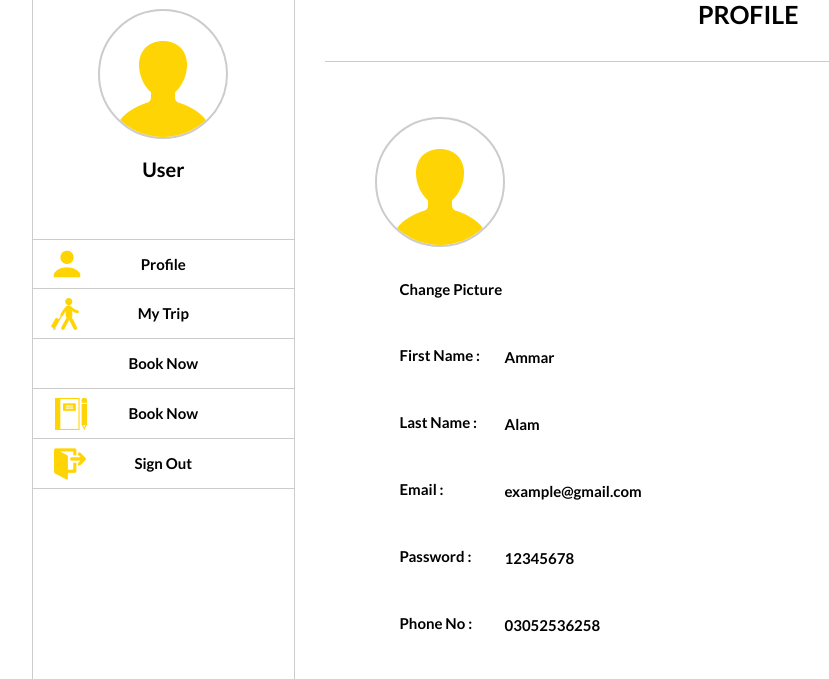
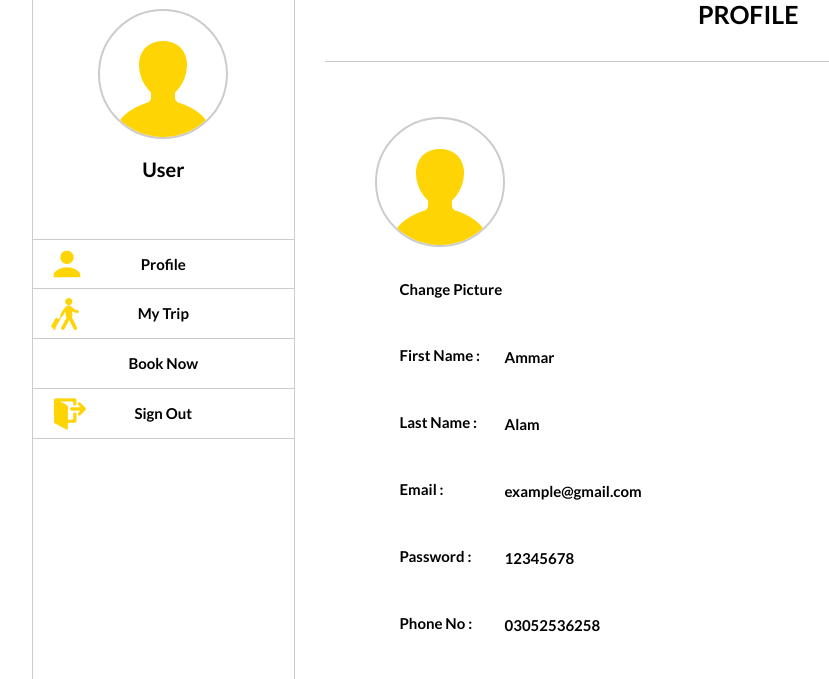
Before and after one commit to shazaib/Project2016, a PHP site: page /driver_profile.php in a window 1280 px wide. Shown: the part 142-821 px from the top of the page, without its empty margins (38-867 px from the left). Run offline with PHP 8.4, Linux system fonts and the light colour scheme; some libraries are stand-ins or nearby versions.

Commit message:
Update account-side-bar.php

```diff
--- a/account-side-bar.php
+++ b/account-side-bar.php
@@ -12,8 +12,6 @@
 
 		<button class="side-bar-btn btn-img-payment" style="border-bottom:1px solid #ccc; border-top:none;" onclick="location.href='book-now'">Book Now</button>
 
-		<button class="side-bar-btn btn-img-booking" style="border-bottom:1px solid #ccc; border-top:none;" onclick="location.href='book-now.php'">Book Now</button>
-
 		<button class="side-bar-btn btn-img-signout" style="border-bottom:1px solid #ccc; border-top:none;">Sign Out</button>
 
 	</div>
```
